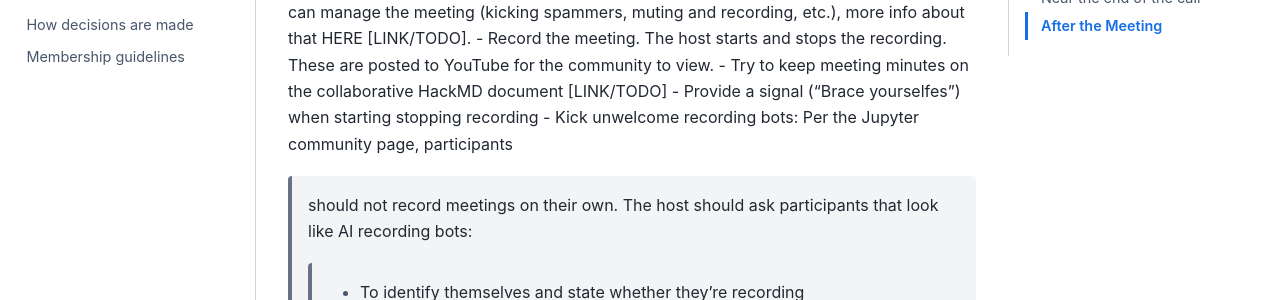
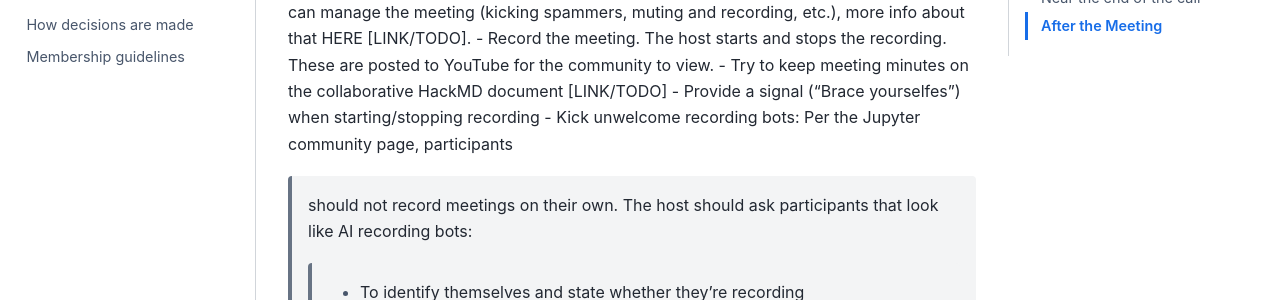
Before and after one commit to jupyterlab/frontends-team-compass, a Sphinx documentation site: the page built from docs/host_guide.rst, in a window 1280 px wide and 900 px high, scrolled down 1193 px. Shown: the part 258-558 px from the top of the window. Built offline with Sphinx 7.4.7 and the Sphinx Book theme 1.1.4, drawn with Linux system fonts in a browser that asks for light colours.

Commit message:
Minor formatting edits.

```diff
--- a/docs/host_guide.rst
+++ b/docs/host_guide.rst
@@ -59,7 +59,7 @@ info about that HERE [LINK/TODO].
 - Record the meeting. The host starts and stops the recording. These are
 posted to YouTube for the community to view.
 - Try to keep meeting minutes on the collaborative HackMD document [LINK/TODO]
-- Provide a signal ("Brace yourselfes") when starting stopping recording
+- Provide a signal ("Brace yourselfes") when starting/stopping recording
 - Kick unwelcome recording bots: Per the Jupyter community page, participants
   should not record meetings on their own. The host should ask participants
   that look like AI recording bots:
```
